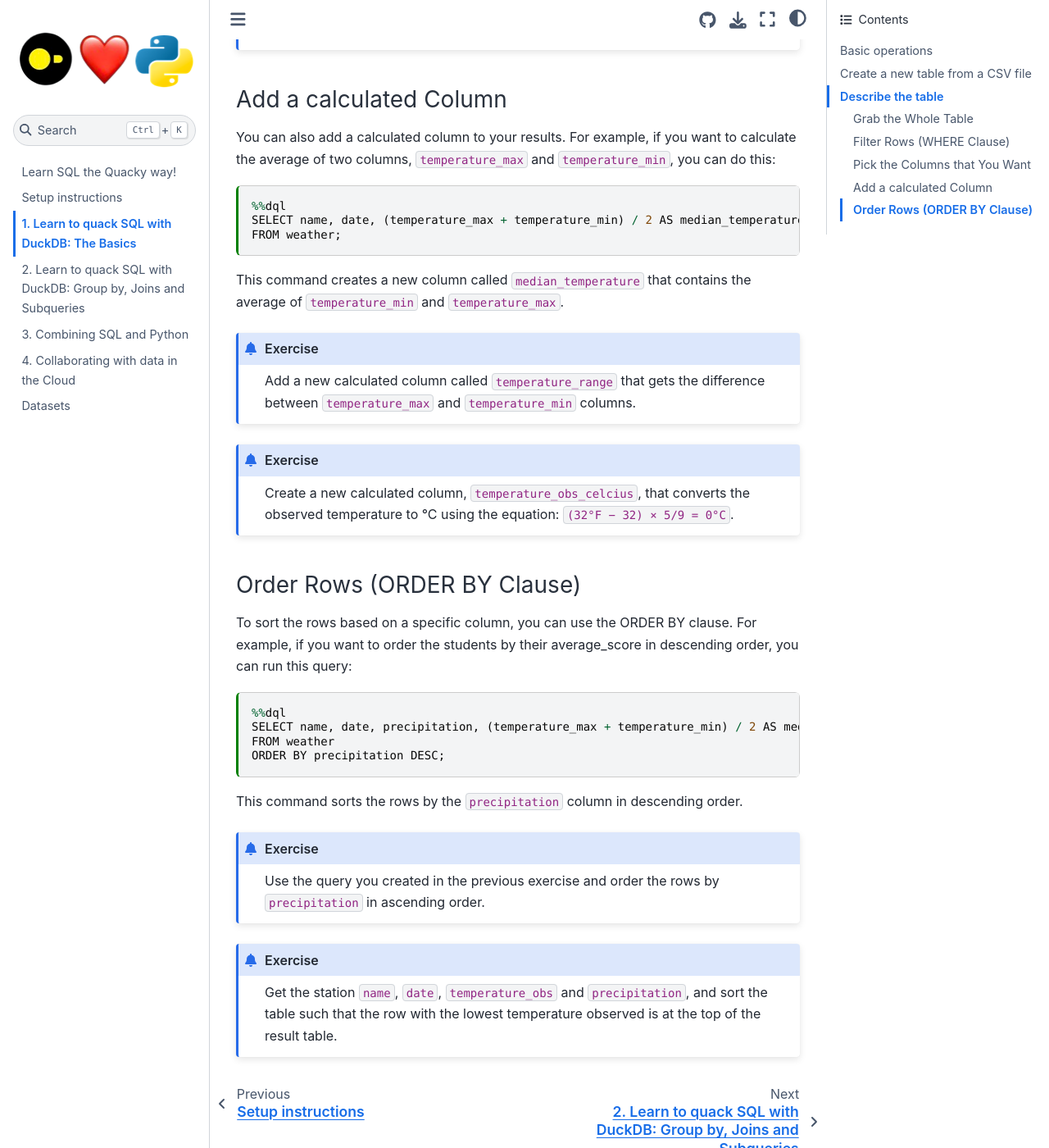
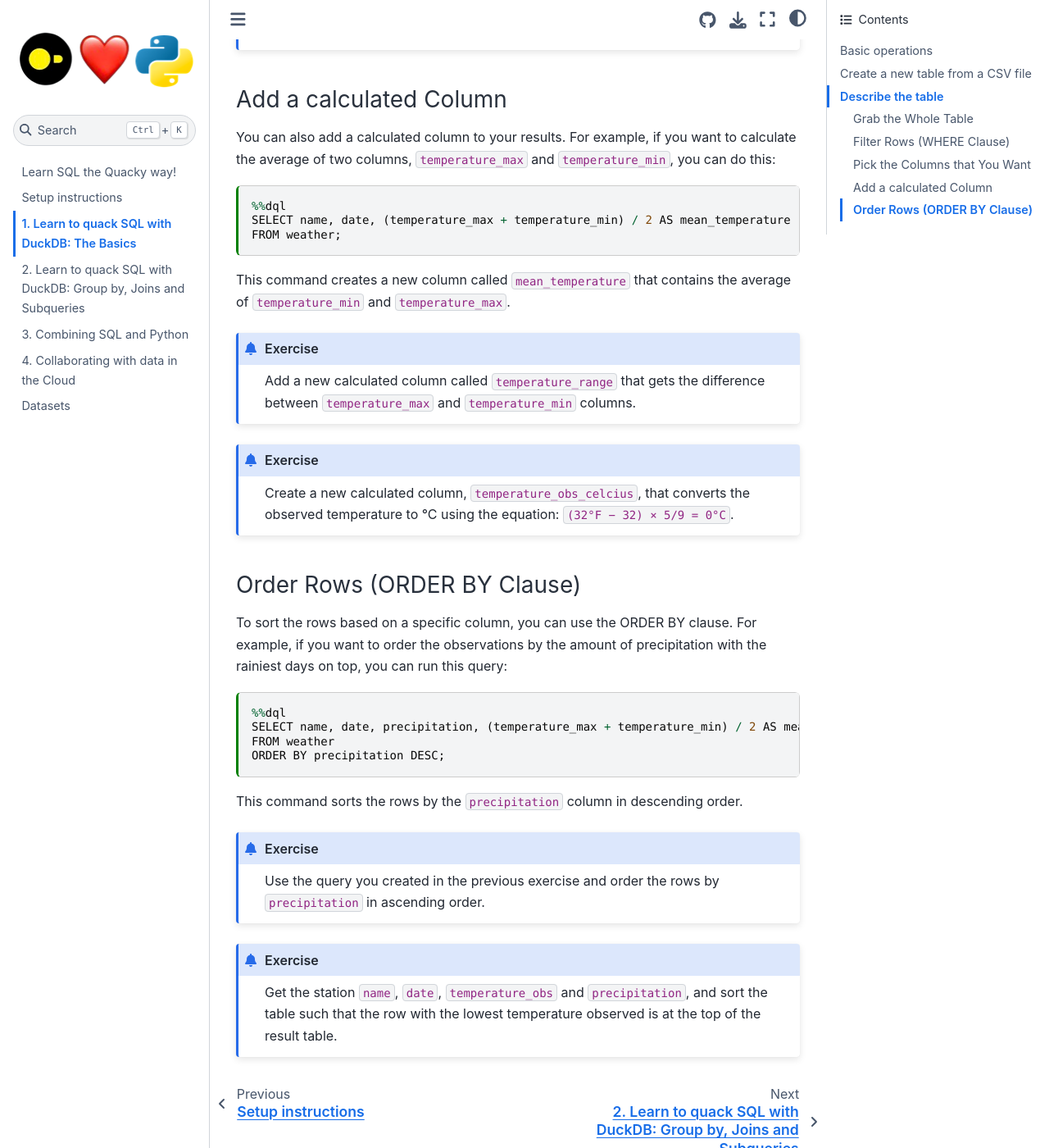
Before and after one commit to MotherDuck-Open-Source/sql-tutorial, a Jupyter Book: the page built from 1_intro-sql-1.md, in a window 1280 px wide and 1400 px high, scrolled down 3198 px. Shown: the whole window at 82% size. Built offline with Jupyter Book 1.0.4 settings and Sphinx 7.4.7 and the Sphinx Book theme 1.1.4, drawn with Linux system fonts in a browser that asks for light colours; some of the changed text lies outside the part shown.

Commit message:
minor fixes

````diff
--- a/1_intro-sql-1.md
+++ b/1_intro-sql-1.md
@@ -132,11 +132,11 @@ You can also add a calculated column to your results. For example, if you want t
 
 ```{code-cell}
 %%dql
-SELECT name, date, (temperature_max + temperature_min) / 2 AS median_temperature
+SELECT name, date, (temperature_max + temperature_min) / 2 AS mean_temperature
 FROM weather;
 ```
 
-This command creates a new column called `median_temperature` that contains the average of `temperature_min` and `temperature_max`.
+This command creates a new column called `mean_temperature` that contains the average of `temperature_min` and `temperature_max`.
 
 ```{admonition} Exercise
 Add a new calculated column called `temperature_range` that gets the difference between `temperature_max` and `temperature_min` columns.
@@ -147,11 +147,11 @@ Create a new calculated column, `temperature_obs_celcius`, that converts the obs
 ```
 
 ### Order Rows (ORDER BY Clause)
-To sort the rows based on a specific column, you can use the ORDER BY clause. For example, if you want to order the students by their average_score in descending order, you can run this query:
+To sort the rows based on a specific column, you can use the ORDER BY clause. For example, if you want to order the observations by the amount of precipitation with the rainiest days on top, you can run this query:
 
 ```{code-cell}
 %%dql
-SELECT name, date, precipitation, (temperature_max + temperature_min) / 2 AS median_temperature
+SELECT name, date, precipitation, (temperature_max + temperature_min) / 2 AS mean_temperature
 FROM weather
 ORDER BY precipitation DESC;
 ```
````
Also changed, not shown: other parts of 1_intro-sql-1.md (+1 -1 lines), 2_intro-sql-2.md (+6 -6 lines), setup-instructions.md (+9 -1 lines).
